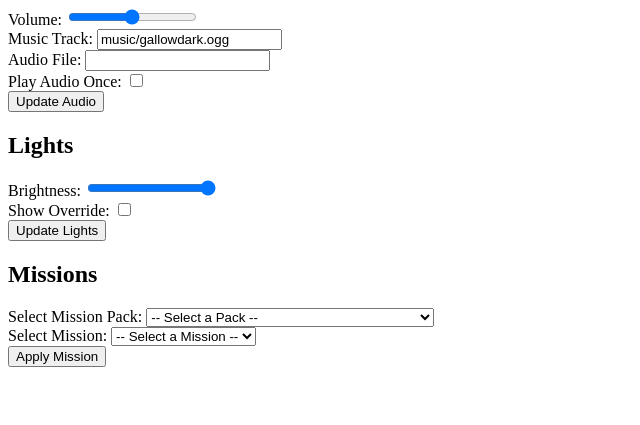
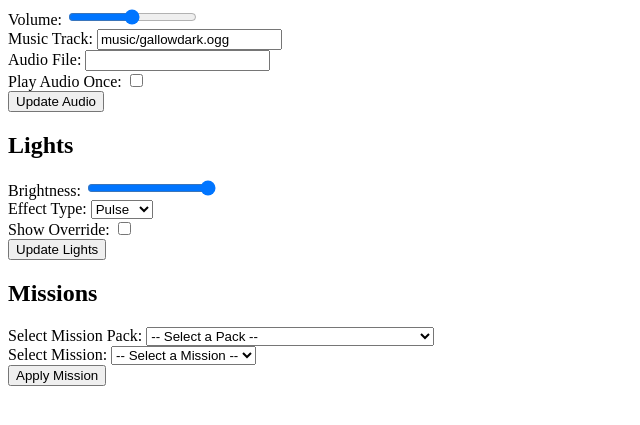
Before and after one commit to harkano/gallowdark, a Flask app: page / in a window 1280 px wide. Shown: the part 206-631 px from the top of the page, without its empty margins (0-640 px from the left). Run offline with Flask 3, Linux system fonts and the light colour scheme.

Commit message:
Update index.html

```diff
--- a/templates/index.html
+++ b/templates/index.html
@@ -42,9 +42,18 @@
     <label for="brightness">Brightness:</label>
     <input type="range" id="brightness" name="brightness" min="0" max="255" value="{{ light_config.get('brightness', 128) }}">
     <br>
+
+    <!-- New effect_type dropdown -->
+    <label for="effect_type">Effect Type:</label>
+    <select id="effect_type" name="effect_type">
+        <option value="pulse">Pulse</option>
+        <option value="flicker">Flicker</option>
+        <option value="wave">Wave</option>
+    </select>
+    <br>
+
     <label for="show_override">Show Override:</label>
     <input type="checkbox" id="show_override" name="show_override" {% if light_config.get('show_override', False) %}checked{% endif %}>
-
     <br>
     <button onclick="updateLights()">Update Lights</button>
 
@@ -86,6 +95,7 @@
         function updateLights() {
             const data = {
                 brightness: Number(document.getElementById('brightness').value),
+                effect_type: document.getElementById('effect_type').value,  // Capture selected effect_type
                 show_override: document.getElementById('show_override').checked  // New toggle for show_override
             };
             $.ajax({
```
